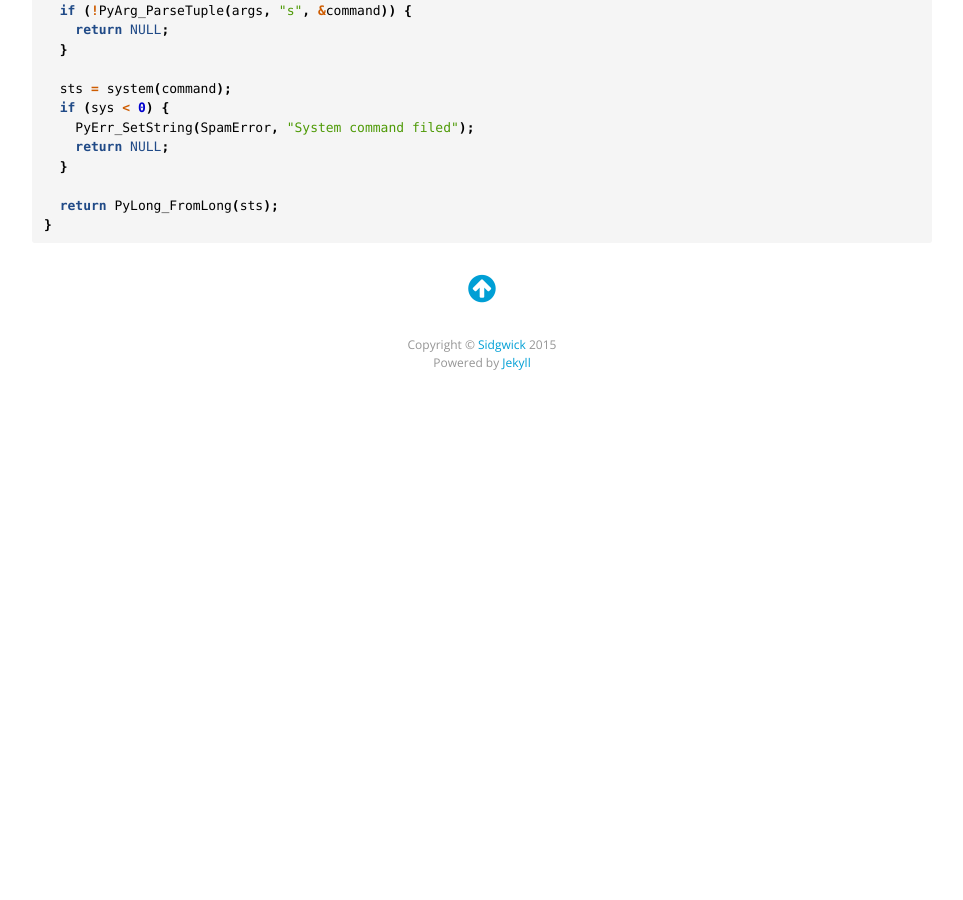
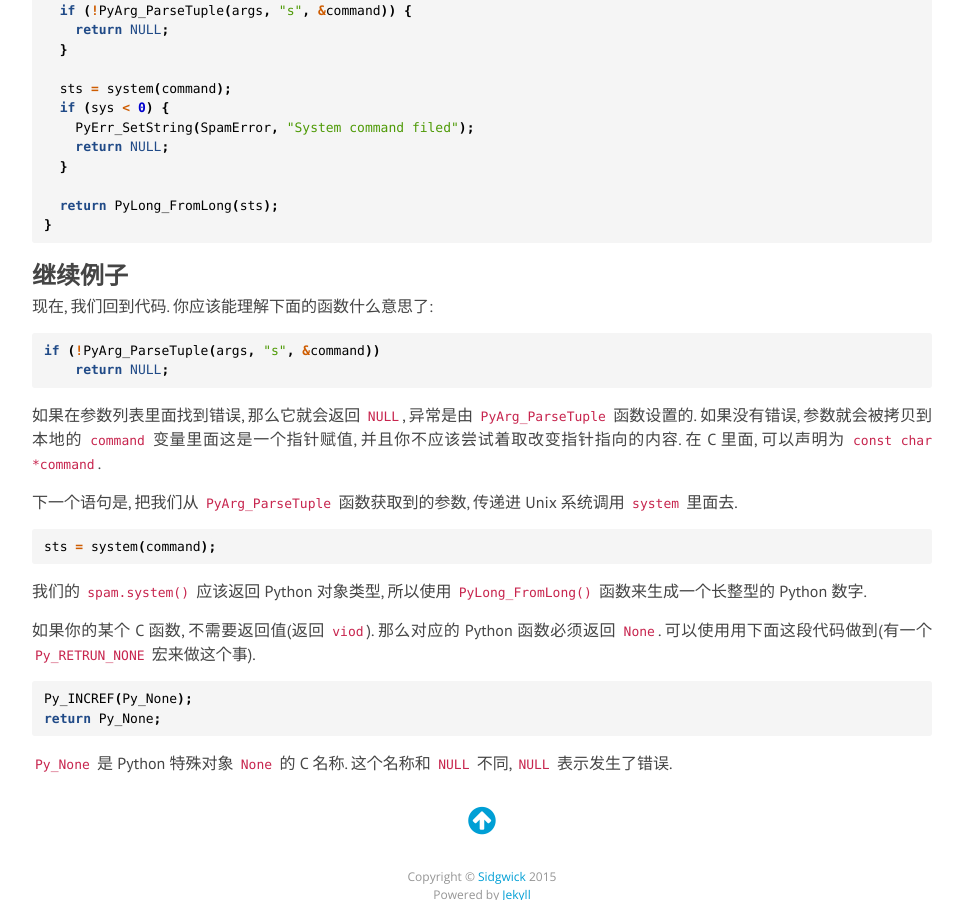
Before and after one commit to sidgwick/sidgwick.github.io, a Jekyll site: the page built from _posts/python/cpython/2017-05-18-python-official-extension-tutorial.md, in a window 1280 px wide and 900 px high, scrolled down 2992 px. Shown: the whole window, without its empty margins (158-1121 px from the left). Built offline with Jekyll 4.4.1, drawn with Linux system fonts in a browser that asks for light colours; nearby versions of some CDN libraries; before the commit the page ends 3400 px from its top, so only the background shows below that.

Commit message:
continue our tutorial example

````diff
--- a/_posts/python/cpython/2017-05-18-python-official-extension-tutorial.md
+++ b/_posts/python/cpython/2017-05-18-python-official-extension-tutorial.md
@@ -139,3 +139,32 @@ spam_system(PyObject *self, PyObject *args)
   return PyLong_FromLong(sts);
 }
 ```
+
+## 继续例子
+
+现在, 我们回到代码. 你应该能理解下面的函数什么意思了:
+
+
+```c
+if (!PyArg_ParseTuple(args, "s", &command))
+    return NULL;
+```
+
+如果在参数列表里面找到错误, 那么它就会返回 `NULL`, 异常是由 `PyArg_ParseTuple` 函数设置的. 如果没有错误, 参数就会被拷贝到本地的 `command` 变量里面这是一个指针赋值, 并且你不应该尝试着取改变指针指向的内容. 在 C 里面, 可以声明为 `const char *command`.
+
+下一个语句是, 把我们从 `PyArg_ParseTuple` 函数获取到的参数, 传递进 Unix 系统调用 `system` 里面去.
+
+```c
+sts = system(command);
+```
+
+我们的 `spam.system()` 应该返回 Python 对象类型, 所以使用 `PyLong_FromLong()` 函数来生成一个长整型的 Python 数字.
+
+如果你的某个 C 函数, 不需要返回值(返回 `viod`). 那么对应的 Python 函数必须返回 `None`. 可以使用用下面这段代码做到(有一个 `Py_RETRUN_NONE` 宏来做这个事).
+
+```c
+Py_INCREF(Py_None);
+return Py_None;
+```
+
+`Py_None` 是 Python 特殊对象 `None` 的 C 名称. 这个名称和 `NULL` 不同, `NULL` 表示发生了错误.
````
